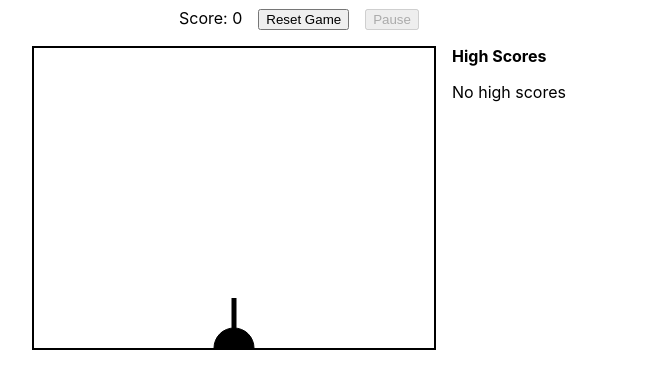
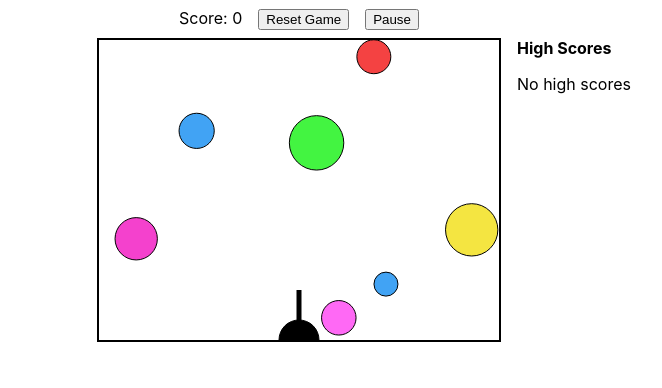
Before and after one commit to johneastman/Circles, a React (Create React App) app: page / in a window 1280 px wide. Shown: the top 388 px of the page, without its empty margins (341-1003 px from the left). Built offline with nearby package versions, Linux system fonts and the light colour scheme.

Commit message:
position scoreboard left of centered canvas

```diff
--- a/src/components/app/App.css
+++ b/src/components/app/App.css
@@ -1,4 +1,4 @@
-.container {
+.menu {
   text-align: center;
 }
 
@@ -14,16 +14,26 @@
   padding: 0.5rem;
 }
 
-.game ul {
-  list-style-type: none;
-  margin: 0;
-  padding: 0;
-  overflow: hidden;
+.gameWrapper {
+  text-align: center;
 }
 
-.game li {
+.center {
   display: inline-block;
-  text-align:start;
-  padding: 0.5rem;
+}
+
+.scoreBoardFloating {
+  position: relative;
+  display: inline-block;
+  width: 0;
+  height: 0;
   vertical-align: top;
 }
+
+.scoreBoard {
+  display: inline-block;
+  position: absolute;
+  width: 16rem;
+  text-align: left;
+  padding-left: 1rem;
+}
--- a/src/components/app/App.tsx
+++ b/src/components/app/App.tsx
@@ -29,7 +29,7 @@ class App extends React.Component<{}, AppState> {
 
         this.canvasWidth = 400;
         this.canvasHeight = 300;
-        this.numCircles = 0;
+        this.numCircles = 7;
 
         this.state = {
             score: 0,
@@ -67,9 +67,8 @@ class App extends React.Component<{}, AppState> {
                         </li>
                     </ul>
                 </div>
-                <div className="game">
-                    <ul>
-                        <li>
+                <div className="gameWrapper" /* Position div right of center div: http://jsfiddle.net/1Lrph45y/4/ */ >
+                    <div className="center">
                         <Canvas
                             ref={this.canvasRef}
                             width={this.canvasWidth}
@@ -77,11 +76,12 @@ class App extends React.Component<{}, AppState> {
                             onClick={this.fireBullet.bind(this)}
                             onMouseMove={this.turretFollowMouse.bind(this)}
                         />
-                        </li>
-                        <li>
+                    </div>
+                    <div className="scoreBoardFloating">
+                        <div className="scoreBoard">
                             <HighScores ref={this.highScoreRef} numTopScores={3} />
-                        </li>
-                    </ul>
+                        </div>
+                    </div>
                 </div>
             </div>
         );
```
Lines whose indentation alone changed are shown as unchanged.
